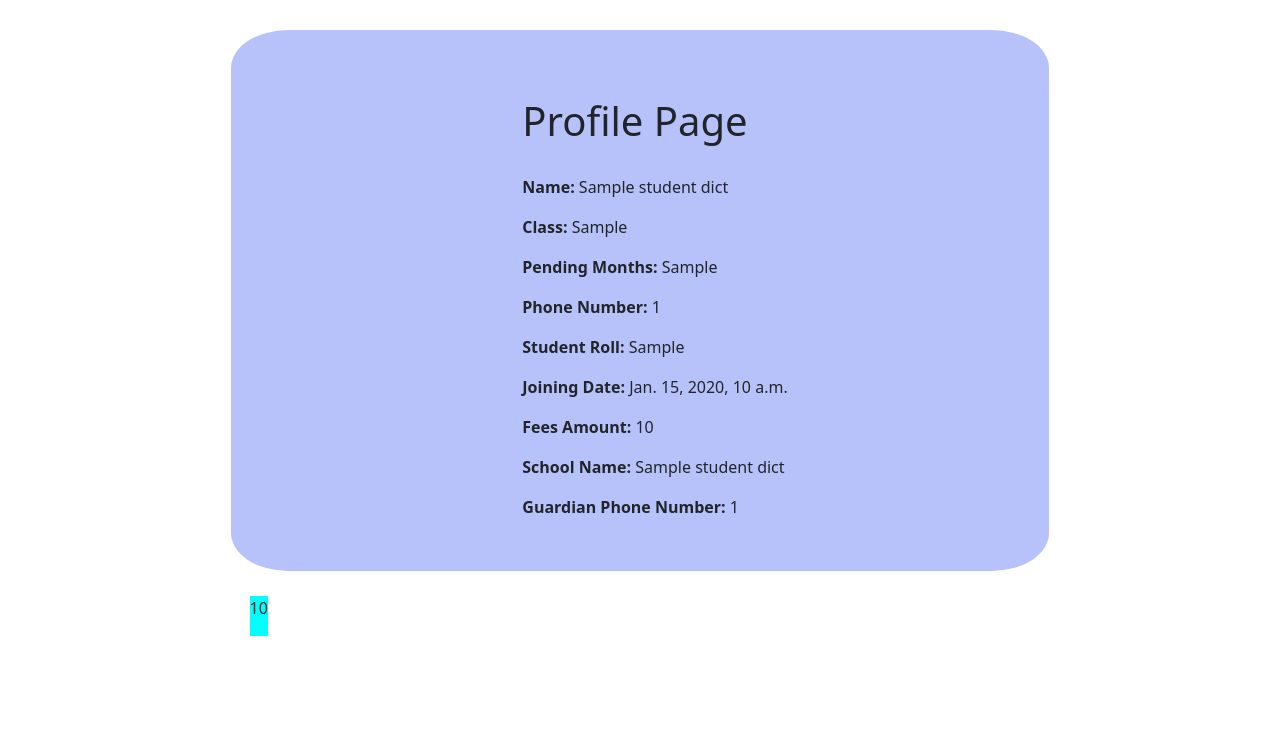
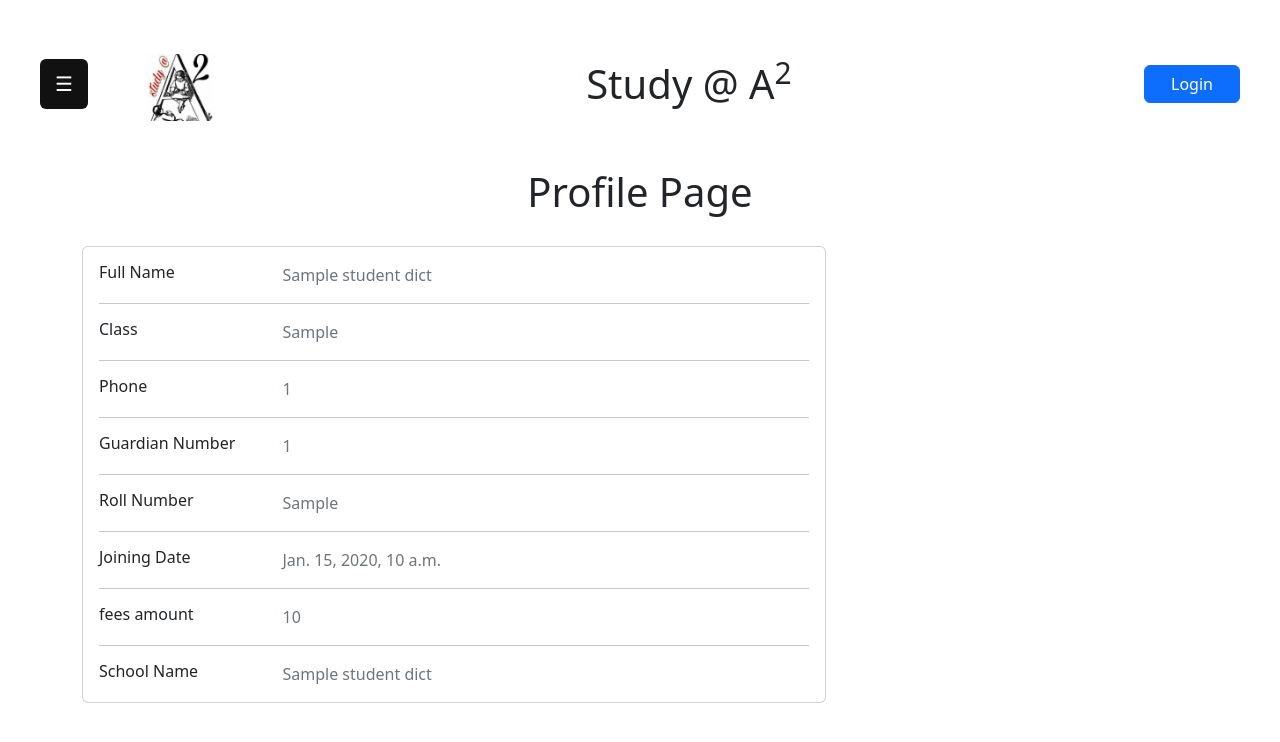
Before and after one commit to Nik-09/Feesmanagement, a Django app: template feesmanagement/templates/profile.html in a window 1280 px wide. Shown: the top 742 px of the page. Run offline with Django 4.2, Linux system fonts and the light colour scheme; data comes from the database, SQL or seed files in the repository; both versions use the stored data as it was after the commit; tables that the repository leaves empty hold one stand-in row (values such as "Sample post"); the template is opened without the code that fills it: values that come from a table or form of the project are taken from there, most other values are stand-ins (such as "Sample title", 1, 10 or a date in 2020); parts of the project's set-up code (start-up, migrations or seed data) failed here and were passed over.

Commit message:
Adds profile page.

```diff
--- a/feesmanagement/const.py
+++ b/feesmanagement/const.py
@@ -9,5 +9,7 @@ month={     1 : "January",
             9 : "September",
             10 : "October",
             11 : "November",
-            12 : "December"
+            12 : "December",
+            13 : "January",
+            14 : "Feburary",
         }
--- a/feesmanagement/models.py
+++ b/feesmanagement/models.py
@@ -8,6 +8,7 @@ from django.core.validators import MinValueValidator, MaxValueValidator
 class BaseStudentModel(models.Model):
     # Student's personal data
     student_name = models.CharField(max_length=64)
+    student_image = models.ImageField()
     student_class = models.IntegerField(
         default=8, null=False, validators=[MinValueValidator(8), MaxValueValidator(12)])
     student_mobile_number = models.CharField(max_length=10, null=True)
@@ -70,7 +71,6 @@ class StudentClassTen(BaseStudentModel):
         verbose_name_plural = 'Class Ten Records'
 
     # Date for each month
-    december_fees_date = models.DateField(null=True, blank=True)
     january_fees_date = models.DateField(null=True, blank=True)
     february_fees_date = models.DateField(null=True, blank=True)
     march_fees_date = models.DateField(null=True, blank=True)
@@ -82,6 +82,7 @@ class StudentClassTen(BaseStudentModel):
     september_fees_date = models.DateField(null=True, blank=True)
     october_fees_date = models.DateField(null=True, blank=True)
     november_fees_date = models.DateField(null=True, blank=True)
+    december_fees_date = models.DateField(null=True, blank=True)
     january_fees_date = models.DateField(null=True, blank=True)
     february_fees_date = models.DateField(null=True, blank=True)
 
@@ -99,6 +100,7 @@ class StudentClassElevenCommerce(BaseStudentModel):
     september_fees_date = models.DateField(null=True, blank=True)
     october_fees_date = models.DateField(null=True, blank=True)
     november_fees_date = models.DateField(null=True, blank=True)
+    december_fees_date = models.DateField(null=True, blank=True)
     january_fees_date = models.DateField(null=True, blank=True)
     february_fees_date = models.DateField(null=True, blank=True)
 
@@ -116,6 +118,7 @@ class StudenClassElevenScience(BaseStudentModel):
     september_fees_date = models.DateField(null=True, blank=True)
     october_fees_date = models.DateField(null=True, blank=True)
     november_fees_date = models.DateField(null=True, blank=True)
+    december_fees_date = models.DateField(null=True, blank=True)
     january_fees_date = models.DateField(null=True, blank=True)
     february_fees_date = models.DateField(null=True, blank=True)
 
@@ -133,6 +136,7 @@ class StudentClassTwelveCommerce(BaseStudentModel):
     september_fees_date = models.DateField(null=True, blank=True)
     october_fees_date = models.DateField(null=True, blank=True)
     november_fees_date = models.DateField(null=True, blank=True)
+    december_fees_date = models.DateField(null=True, blank=True)
     january_fees_date = models.DateField(null=True, blank=True)
     february_fees_date = models.DateField(null=True, blank=True)
 
@@ -150,6 +154,7 @@ class StudentClassTwelveScience(BaseStudentModel):
     september_fees_date = models.DateField(null=True, blank=True)
     october_fees_date = models.DateField(null=True, blank=True)
     november_fees_date = models.DateField(null=True, blank=True)
+    december_fees_date = models.DateField(null=True, blank=True)
     january_fees_date = models.DateField(null=True, blank=True)
     february_fees_date = models.DateField(null=True, blank=True)
 
--- a/feesmanagement/templates/layout.html
+++ b/feesmanagement/templates/layout.html
@@ -23,13 +23,13 @@
 
         <nav>
             <div id="mySidebar" class="sidebar">
-                <a href="javascript:void(0)" class="closebtn" onclick="closeNav()">×</a>
+                <a href="javascript:void(0)" class="closebtn" onclick="closeNav()">x</a>
                 <a class="navbar-option" href="#">Search Student</a>
                 <a class="navbar-option" href="#">Classroom Summary</a>
                 <a class="navbar-option" href="#">Admin Controls</a>
                 <a class="navbar-option" href="/fees-record-form">Fees Record Update Form</a>
                 <a class="navbar-option" href="#">Monthly Statistics</a>
-                <a class="navbar-option" href="#">Profile Page</a>
+                <a class="navbar-option" href="/student-profile">Profile Page</a>
             </div>
             <div class="nav-container">
                 <button class="openbtn btn btn-primary" onclick="openNav()">☰</button>
--- a/feesmanagement/templates/profile.html
+++ b/feesmanagement/templates/profile.html
@@ -1,15 +1,93 @@
-<!DOCTYPE html>
-<html>
-    <head>
-        <title>Profile page</title>
-        <link href="https://cdn.jsdelivr.net/npm/bootstrap@5.3.0/dist/css/bootstrap.min.css" rel="stylesheet" integrity="sha384-9ndCyUaIbzAi2FUVXJi0CjmCapSmO7SnpJef0486qhLnuZ2cdeRhO02iuK6FUUVM" crossorigin="anonymous">
-        <meta name="viewport" content="width=device-width, initial-scale=1.0">
-    </head>
+{% extends "layout.html" %}
+{% load static %}
+{% block title %}
+    Home Page
+{% endblock %}
+
+{% block main %}
     <body>
-        <div class="div-table">
-       <h1 class="top-header">Profile Page</h1>
+        <h1 class="top-header">Profile Page</h1>
+        <div class="col-md-8">
+            <div class="card mb-3">
+              <div class="card-body">
+                <div class="row">
+                  <div class="col-sm-3">
+                    <h6 class="mb-0">Full Name</h6>
+                  </div>
+                  <div class="col-sm-9 text-secondary">
+                    {{student_dict.student_name}}
+                  </div>
+                </div>
+                <hr>
+                <div class="row">
+                  <div class="col-sm-3">
+                    <h6 class="mb-0">Class</h6>
+                  </div>
+                  <div class="col-sm-9 text-secondary">
+                    {{student_dict.student_class}}
+                  </div>
+                </div>
+                <hr>
+                <div class="row">
+                  <div class="col-sm-3">
+                    <h6 class="mb-0">Phone</h6>
+                  </div>
+                  <div class="col-sm-9 text-secondary">
+                    {{student_dict.student_mobile_number}}
+                  </div>
+                </div>
+                <hr>
+                <div class="row">
+                  <div class="col-sm-3">
+                    <h6 class="mb-0">Guardian Number</h6>
+                  </div>
+                  <div class="col-sm-9 text-secondary">
+                    {{student_dict.guardian_mobile_number}}
+                  </div>
+                </div>
+                <hr>
+                <div class="row">
+                  <div class="col-sm-3">
+                    <h6 class="mb-0">Roll Number</h6>
+                  </div>
+                  <div class="col-sm-9 text-secondary">
+                    {{student_dict.student_roll}}
+                  </div>
+                </div>
+                <hr>
+                <div class="row">
+                <div class="col-sm-3">
+                    <h6 class="mb-0">Joining Date</h6>
+                </div>
+                <div class="col-sm-9 text-secondary">
+                    {{student_dict.joining_date}}
+                </div>
+                </div>
+                <hr>
+                <div class="row">
+                    <div class="col-sm-3">
+                        <h6 class="mb-0">fees amount</h6>
+                    </div>
+                    <div class="col-sm-9 text-secondary">
+                        {{student_dict.fees_amount}}
+                    </div>
+                </div>
+                <hr>
+                <div class="row">
+                    <div class="col-sm-3">
+                        <h6 class="mb-0">School Name</h6>
+                    </div>
+                    <div class="col-sm-9 text-secondary">
+                        {{student_dict.school_name}}
+                    </div>
+                </div>
+              </div>
+            </div>
+        </div>
 
-        <p><b>Name: </b>{{student_dict.student_name}}</p>
+        <!-- <div class="row">
+        <div class="col-sm-3">
+       <div><p><b>Name: </b>{{student_dict.student_name}}</p></div>
 
         <p><b>Class: </b> {{student_dict.student_class}}</p>
 
@@ -28,27 +106,25 @@
         <p><b>Guardian Phone Number: </b> {{student_dict.guardian_mobile_number}}</p>
 
         </div>
+        </div> -->
         <div class="flex-container">
-        {% for key, value in month.items %}
-            {% if student_dict.joining_date.month > key  %}
-            <div class="small-container" style="background-color: grey;">
-                <p>{{value}}</p>
-            </div>
-            {% endif %}
-        {% endfor %}
-        {% for key_of_fee, value_of_fee in fees.items %}
-            {% if key_of_fee >= student_dict.joining_date.month %}
-                {% if value_of_fee != None %}
-                    <div class="small-container" style="background-color: aqua;">
-                        <p>{{value_of_fee}}</p>
-                    </div>
-                {% else %}
-                    <div class="small-container" style="background-color:#e8696d;">
-                        <p>Not Paid</p>
-                    </div>
-                {% endif %}
-            {% endif %}
-        {% endfor %}
+                {% for item in students %}
+                    {% for key, value in item.items %}
+                        {% if key == 'grey' %}
+                        <div class="small-container" style="background-color: grey;width: max-content;">
+                            <p style="width: 70px; margin-top: -4px;">{{ value }}</p>
+                        </div>
+                        {% elif key == 'green' %}
+                        <div class="small-container" style="background-color: rgb(114, 237, 102);">
+                            <p style="width: 70px; margin-top: -4px;">{{ value }}</p>
+                        </div>
+                        {% else %}
+                        <div class="small-container" style="background-color: rgb(231, 58, 58);">
+                            <p style="width: 70px; margin-top: -4px;">{{ value }}</p>
+                        </div>
+                        {% endif %}
+                    {% endfor %}
+                {% endfor %}
         </div>
     </body>
     <style>
@@ -84,11 +160,15 @@
         height: auto;
         text-align: center;
         padding: 2%;
-        margin-left: 16%;
+        margin-left: -6%;
     }
 
     .small-container {
-        margin-right: 1%;
+        margin-right: 0.5%;
+        padding-inline: inherit;
+        padding-top: inherit;
+        border-radius: 10%;
+        width: max-content;
     }
     .div-table {
         display: flex;
@@ -104,5 +184,28 @@
         border-radius: 7%;
         margin:auto
 }
+    .div {
+        background-color: antiquewhite;
+    }
     </style>
-</html>
+{% endblock %}
+ <!-- {% for key, value in student_fees.items %}
+            {% if student_dict.joining_date.month > key %}
+            <div class="small-container" style="background-color: grey;">
+                <p>{{value}}</p>
+            </div>
+            {% endif %}
+        {% endfor %}
+        {% for key_of_fee, value_of_fee in student_fees.items %}
+            {% if key_of_fee >= student_dict.joining_date.month %}
+                {% if value_of_fee != None %}
+                    <div class="small-container" style="background-color: aqua;">
+                        <p>{{value_of_fee}}</p>
+                    </div>
+                {% else %}
+                    <div class="small-container" style="background-color:#e8696d;">
+                        <p>Not Paid</p>
+                    </div>
+                {% endif %}
+            {% endif %}
+        {% endfor %}
--- a/feesmanagement/urls.py
+++ b/feesmanagement/urls.py
@@ -4,8 +4,9 @@ from . import views
 
 urlpatterns = [
     path('', views.home, name='home'),
+    path('student-profile', views.profile_visit, name='profile_visit'),
     path('classroom-summary', views.classroomSummary, name='classroomSummary'),
-    path('profilePage', views.profilePage, name='profilePage')
+    path('profilePage', views.profilePage, name='profilePage'),
     path('fees-record-form', views.feesRecordFormPage, name='feesRecordFormpage'),
     path('monthly-stats', views.monthlyStatsPage, name='monthlyStatsPage'),
 ]
```
Also changed, not shown: feesmanagement/helper.py (+104 -10 lines), feesmanagement/templates/home.html (+4 -4 lines), feesmanagement/templates/student-profile.html (added, +58 -0 lines), feesmanagement/views.py (+112 -45 lines), db.sqlite3, feesmanagement/migrations/0011_merge_20230808_1439.py (added), feesmanagement/migrations/0012_studenclasselevenscience_december_fees_date_and_more.py (added), feesmanagement/migrations/0013_basestudentmodel_student_image.py (added), unnamed.jpg (added).
